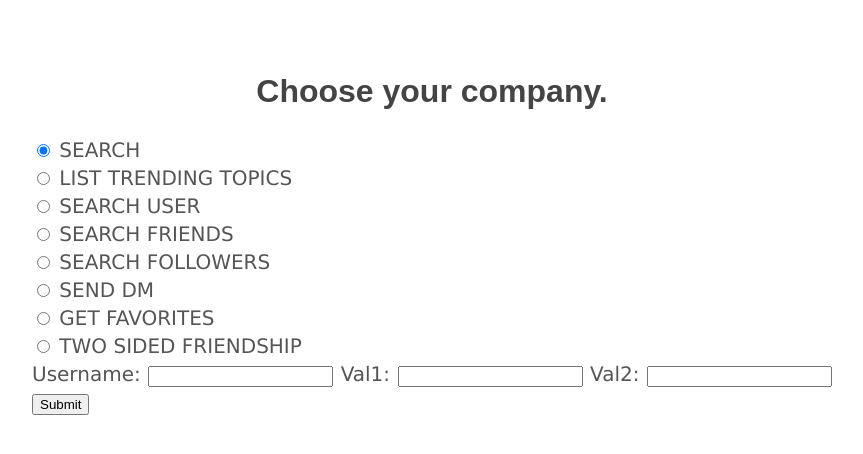
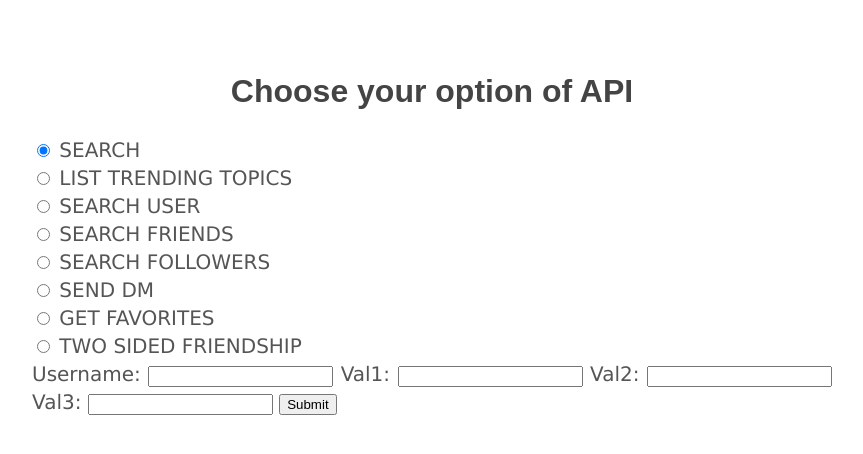
Before and after one commit to bounswe/bounswe2018group3, a Python web app: template templates/index.html in a window 1280 px wide. Shown: the top 454 px of the page, without its empty margins (208-1071 px from the left). Run offline with Jinja, Linux system fonts and the light colour scheme; the template is opened without the code that fills it, so the values that code supplies are empty.

Commit message:
Added third extra field

```diff
--- a/server.py
+++ b/server.py
@@ -150,6 +150,7 @@ class resultHandler(tornado.web.RequestHandler, TemplateRendering):
         username = self.get_argument('username')
         val1 = self.get_argument('val1')
         val2 = self.get_argument('val2')
+        val3 = self.get_argument('val3')
         if(method_type == "search"):
             #Search word in val1 field.
             table = search_tweet(val1)
--- a/templates/index.html
+++ b/templates/index.html
@@ -26,19 +26,20 @@
     </head>
     </head>
     <body>
-        <h1>Choose your company.</h1>
+        <h1>Choose your option of API</h1>
         <form method="post" action="/result">
-            <input type="radio" name="method_type" value="search" checked> SEARCH<br>
-            <input type="radio" name="method_type" value="tt"> LIST TRENDING TOPICS<br>
-            <input type="radio" name="method_type" value="searchUser"> SEARCH USER<br>
-            <input type="radio" name="method_type" value="searchFriends"> SEARCH FRIENDS<br>
-            <input type="radio" name="method_type" value="searchFollowers"> SEARCH FOLLOWERS<br>
-            <input type="radio" name="method_type" value="sendDirectMessage"> SEND DM<br>
+            <input type="radio" name="method_type" value="search" checked> SEARCH <br>
+            <input type="radio" name="method_type" value="tt"> LIST TRENDING TOPICS <br>
+            <input type="radio" name="method_type" value="searchUser"> SEARCH USER <br>
+            <input type="radio" name="method_type" value="searchFriends"> SEARCH FRIENDS <br>
+            <input type="radio" name="method_type" value="searchFollowers"> SEARCH FOLLOWERS <br>
+            <input type="radio" name="method_type" value="sendDirectMessage"> SEND DM <br>
 	    <input type="radio" name="method_type" value="getFavs"> GET FAVORITES <br>
-            <input type="radio" name="method_type" value="twoSidedFriendship"> TWO SIDED FRIENDSHIP<br>
+            <input type="radio" name="method_type" value="twoSidedFriendship"> TWO SIDED FRIENDSHIP <br>
             Username: <input type="text" name="username">
             Val1: <input type="text" name="val1">
             Val2: <input type="text" name="val2">
+            Val3: <input type="text" name="val3">
 
             <input type="submit" value="Submit">
         </form>
```
